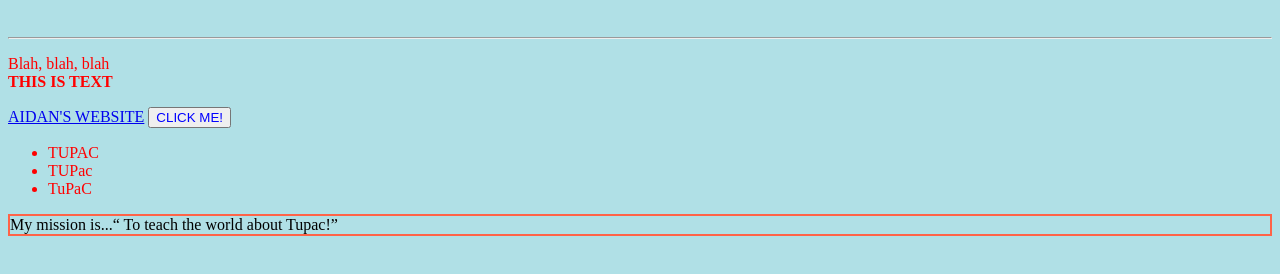
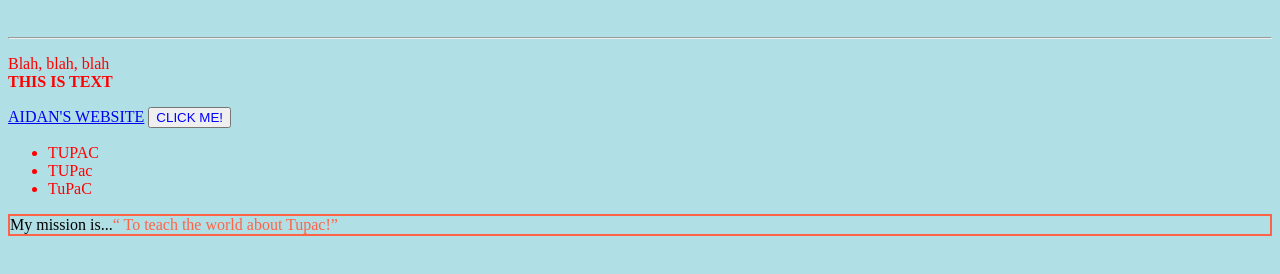
Before and after one commit to Hajile1293/New-Website, a plain HTML site: page index.html in a window 1280 px wide. Shown: the part 80-354 px from the top of the page. Drawn offline with Linux system fonts and the light colour scheme.

Commit message:
Update index.html

```diff
--- a/index.html
+++ b/index.html
@@ -21,7 +21,7 @@
   <li>TuPaC</li>
   </ul>
 
-  <p style="border:2px solid Tomato;"> My mission is...<q> To teach the world about Tupac!</q></p>
+  <p style="border:2px solid Tomato;"> My mission is...<q style="color:Tomato;"> To teach the world about Tupac!</q></p>
 
 </body>
 </html>
```
